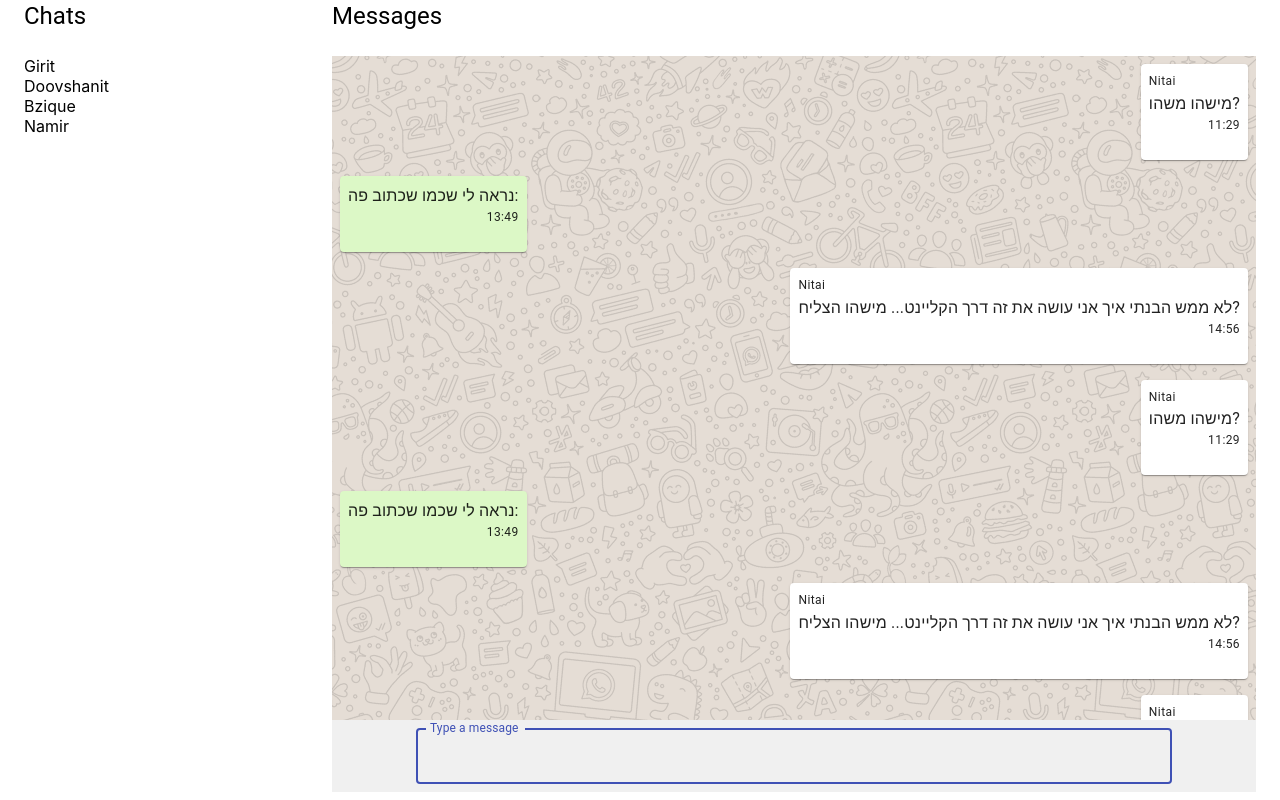
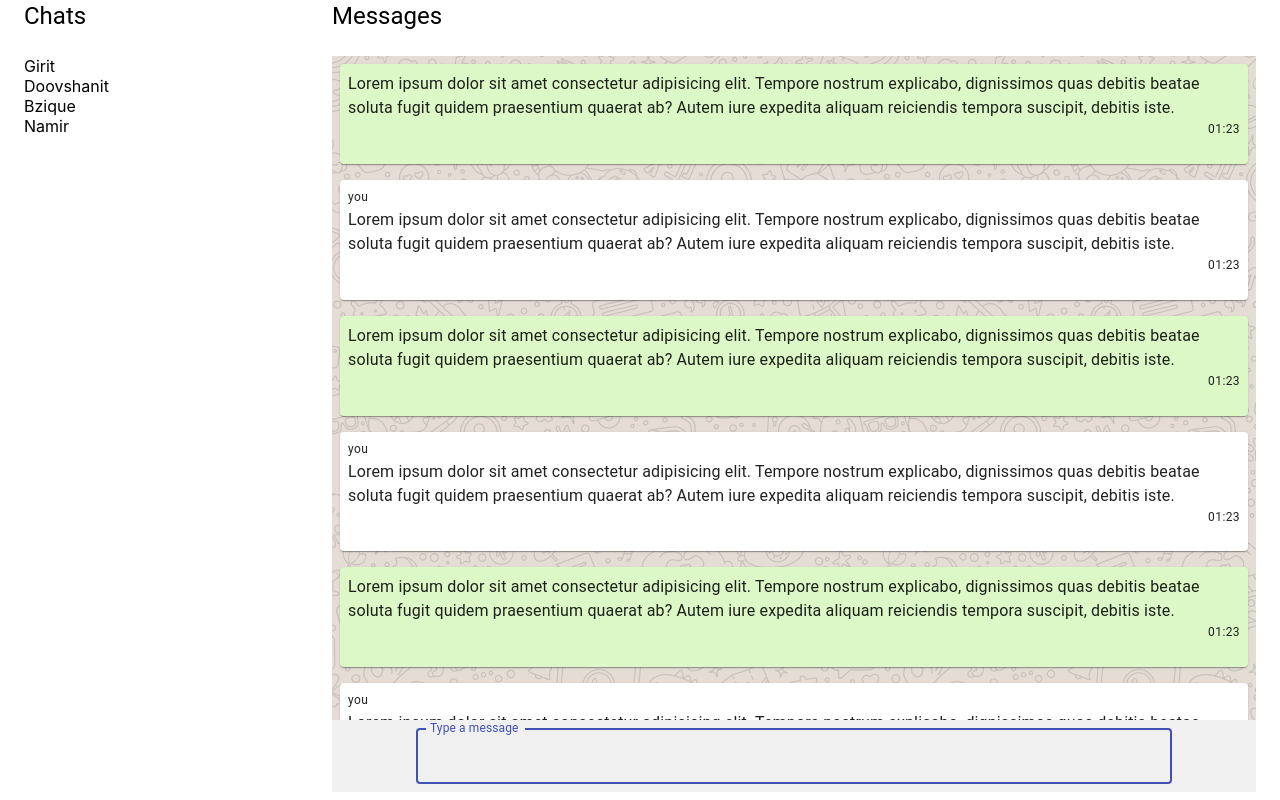
Before and after one commit to roninbar/2020-10-14-chat, a React (Create React App) app in the folder client-react-redux/: page / in a window 1280 px wide. Built offline with nearby package versions, Linux system fonts and the light colour scheme.

Commit message:
Move card styles to MessageCard.js.

```diff
--- a/client-react-redux/src/App.js
+++ b/client-react-redux/src/App.js
@@ -55,12 +55,6 @@ export const useStyles = makeStyles(function (theme) {
       flexBasis: '7%',
     },
     messages: {
-    },
-    card: {
-      margin: theme.spacing(1),
-      backgroundColor: function (props) {
-        return props.sender === 'me' ? '#dcf8c6' : 'white';
-      },
     },
     cardContent: {
       display: 'flex',
--- a/client-react-redux/src/components/MessageCard.js
+++ b/client-react-redux/src/components/MessageCard.js
@@ -1,7 +1,17 @@
-import { Card } from '@material-ui/core';
+import { Card, makeStyles } from '@material-ui/core';
 import PropTypes from 'prop-types';
 import React from 'react';
-import { useStyles } from '../App';
+
+const useStyles = makeStyles(function (theme) {
+  return {
+    card: {
+      margin: theme.spacing(1),
+      backgroundColor: function (props) {
+        return props.sender === 'me' ? '#dcf8c6' : 'white';
+      },
+    },
+  };
+});
 
 export default function MessageCard(props) {
   const { children, ...other } = props;
--- a/client-react-redux/src/features/chat/chatSlice.js
+++ b/client-react-redux/src/features/chat/chatSlice.js
@@ -7,22 +7,22 @@ export const loadAllMessagesAsync = createAsyncThunk(
     },
 );
 
+const lorem = 'Lorem ipsum dolor sit amet consectetur adipisicing elit. Tempore nostrum explicabo, dignissimos quas debitis beatae soluta fugit quidem praesentium quaerat ab? Autem iure expedita aliquam reiciendis tempora suscipit, debitis iste.';
+
 const chatSlice = createSlice({
     name: 'chat',
     initialState: {
         messages: [
-            { id: 1, sender: 'Nitai', time: '11:29', text: 'מישהו משהו?' },
-            { id: 2, sender: 'me', time: '13:49', text: 'נראה לי שכמו שכתוב פה:' },
-            { id: 3, sender: 'Nitai', time: '14:56', text: 'לא ממש הבנתי איך אני עושה את זה דרך הקליינט... מישהו הצליח?' },
-            { id: 4, sender: 'Nitai', time: '11:29', text: 'מישהו משהו?' },
-            { id: 5, sender: 'me', time: '13:49', text: 'נראה לי שכמו שכתוב פה:' },
-            { id: 6, sender: 'Nitai', time: '14:56', text: 'לא ממש הבנתי איך אני עושה את זה דרך הקליינט... מישהו הצליח?' },
-            { id: 7, sender: 'Nitai', time: '11:29', text: 'מישהו משהו?' },
-            { id: 8, sender: 'me', time: '13:49', text: 'נראה לי שכמו שכתוב פה:' },
-            { id: 9, sender: 'Nitai', time: '14:56', text: 'לא ממש הבנתי איך אני עושה את זה דרך הקליינט... מישהו הצליח?' },
-            { id: 10, sender: 'Nitai', time: '11:29', text: 'מישהו משהו?' },
-            { id: 11, sender: 'me', time: '13:49', text: 'נראה לי שכמו שכתוב פה:' },
-            { id: 12, sender: 'Nitai', time: '14:56', text: 'לא ממש הבנתי איך אני עושה את זה דרך הקליינט... מישהו הצליח?' },
+            { id: 1, time: '01:23', sender: 'me', text: lorem },
+            { id: 2, time: '01:23', sender: 'you', text: lorem },
+            { id: 3, time: '01:23', sender: 'me', text: lorem },
+            { id: 4, time: '01:23', sender: 'you', text: lorem },
+            { id: 5, time: '01:23', sender: 'me', text: lorem },
+            { id: 6, time: '01:23', sender: 'you', text: lorem },
+            { id: 7, time: '01:23', sender: 'me', text: lorem },
+            { id: 8, time: '01:23', sender: 'you', text: lorem },
+            { id: 9, time: '01:23', sender: 'me', text: lorem },
+            { id: 10, time: '01:23', sender: 'you', text: lorem },
         ],
     },
     reducers: {
```
